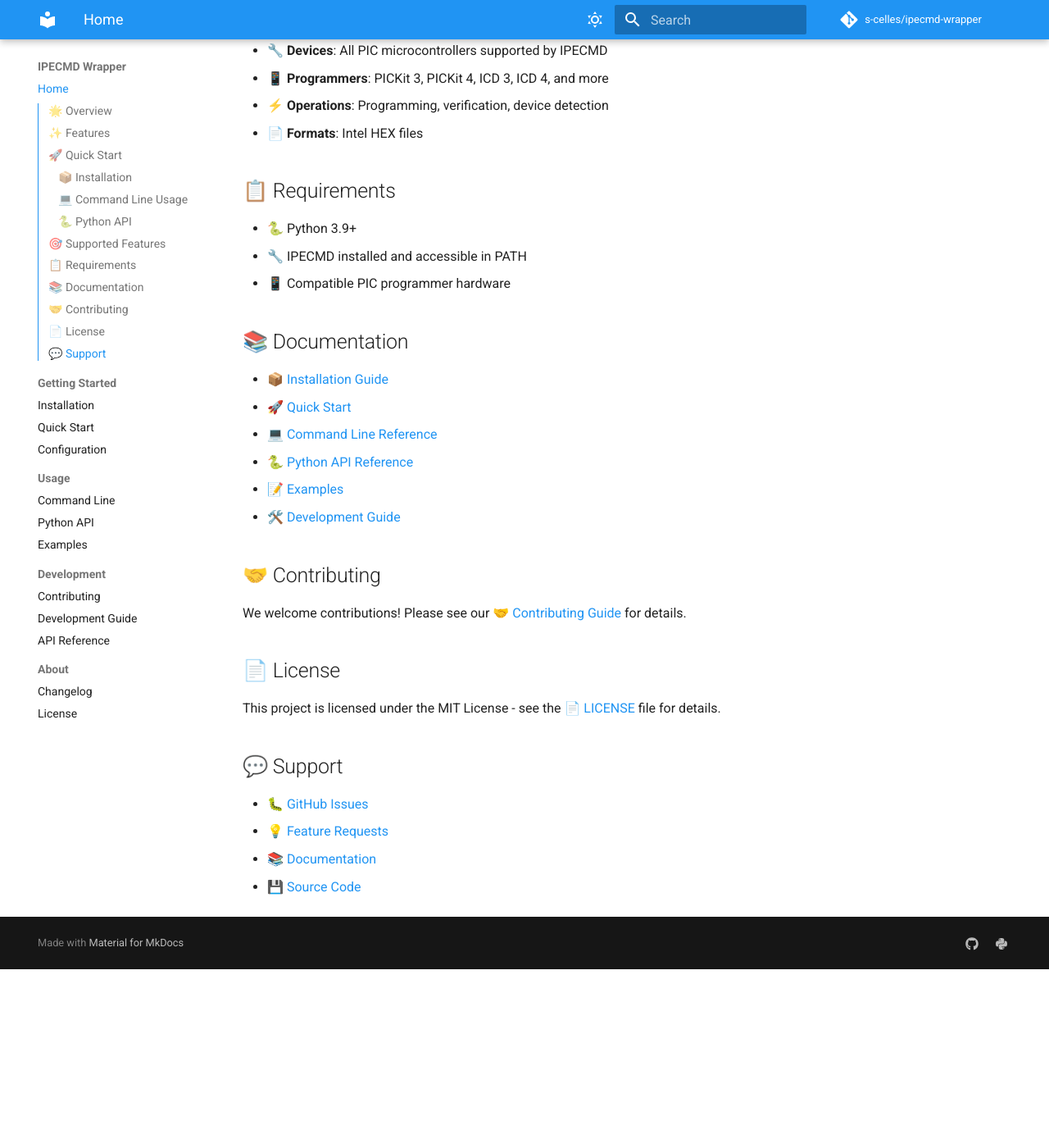
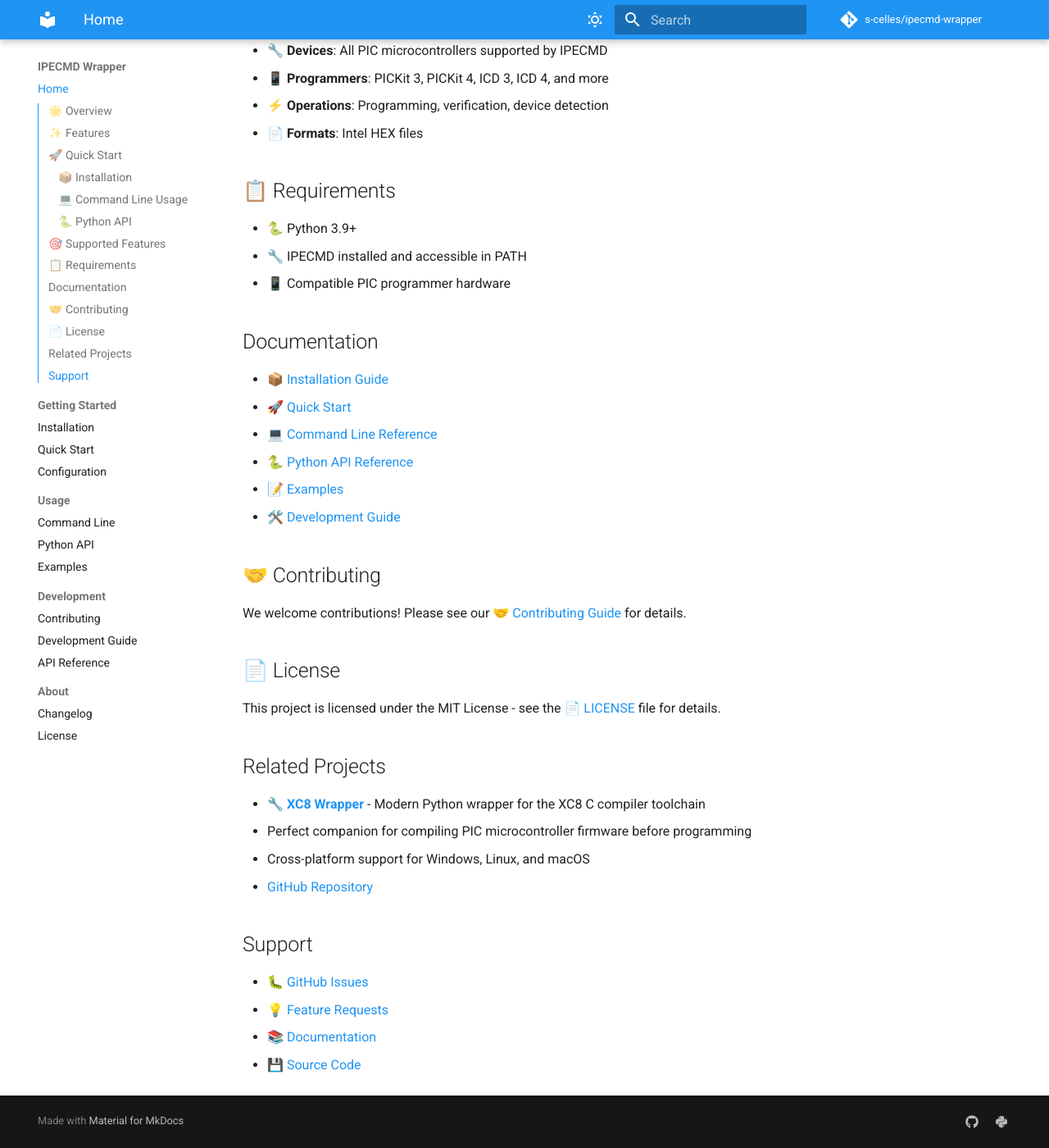
Before and after one commit to s-celles/ipecmd-wrapper, an MkDocs documentation site: the page built from docs/index.md, in a window 1280 px wide and 1400 px high, scrolled down 1617 px. Shown: the whole window at 82% size. Built offline with MkDocs 1.6.1 and Material for MkDocs 9.7.7, drawn with Linux system fonts in a browser that asks for light colours; comment, search, counter and statistics services are not loaded; before the commit the page ends 2799 px from its top, so only the background shows below that.

Commit message:
Add Related Projects section to documentation
- Added cross-reference to XC8 Wrapper project in documentation
- Provides users with information about the companion compiler wrapper
- Creates better discoverability between related projects
- Includes links to both repository and documentation

```diff
--- a/docs/index.md
+++ b/docs/index.md
@@ -69,7 +69,7 @@
 - 🔧 IPECMD installed and accessible in PATH
 - 📱 Compatible PIC programmer hardware
 
-## 📚 Documentation
+## Documentation
 
 - [📦 Installation Guide](installation.md)
 - [🚀 Quick Start](quickstart.md)
@@ -86,7 +86,14 @@
 
 This project is licensed under the MIT License - see the [📄 LICENSE](license.md) file for details.
 
-## 💬 Support
+## Related Projects
+
+- **[🔧 XC8 Wrapper](https://s-celles.github.io/xc8-wrapper/)** - Modern Python wrapper for the XC8 C compiler toolchain
+  - Perfect companion for compiling PIC microcontroller firmware before programming
+  - Cross-platform support for Windows, Linux, and macOS
+  - [GitHub Repository](https://github.com/s-celles/xc8-wrapper)
+
+## Support
 
 - [🐛 GitHub Issues](https://github.com/s-celles/ipecmd-wrapper/issues)
 - [💡 Feature Requests](https://github.com/s-celles/ipecmd-wrapper/discussions)
```
